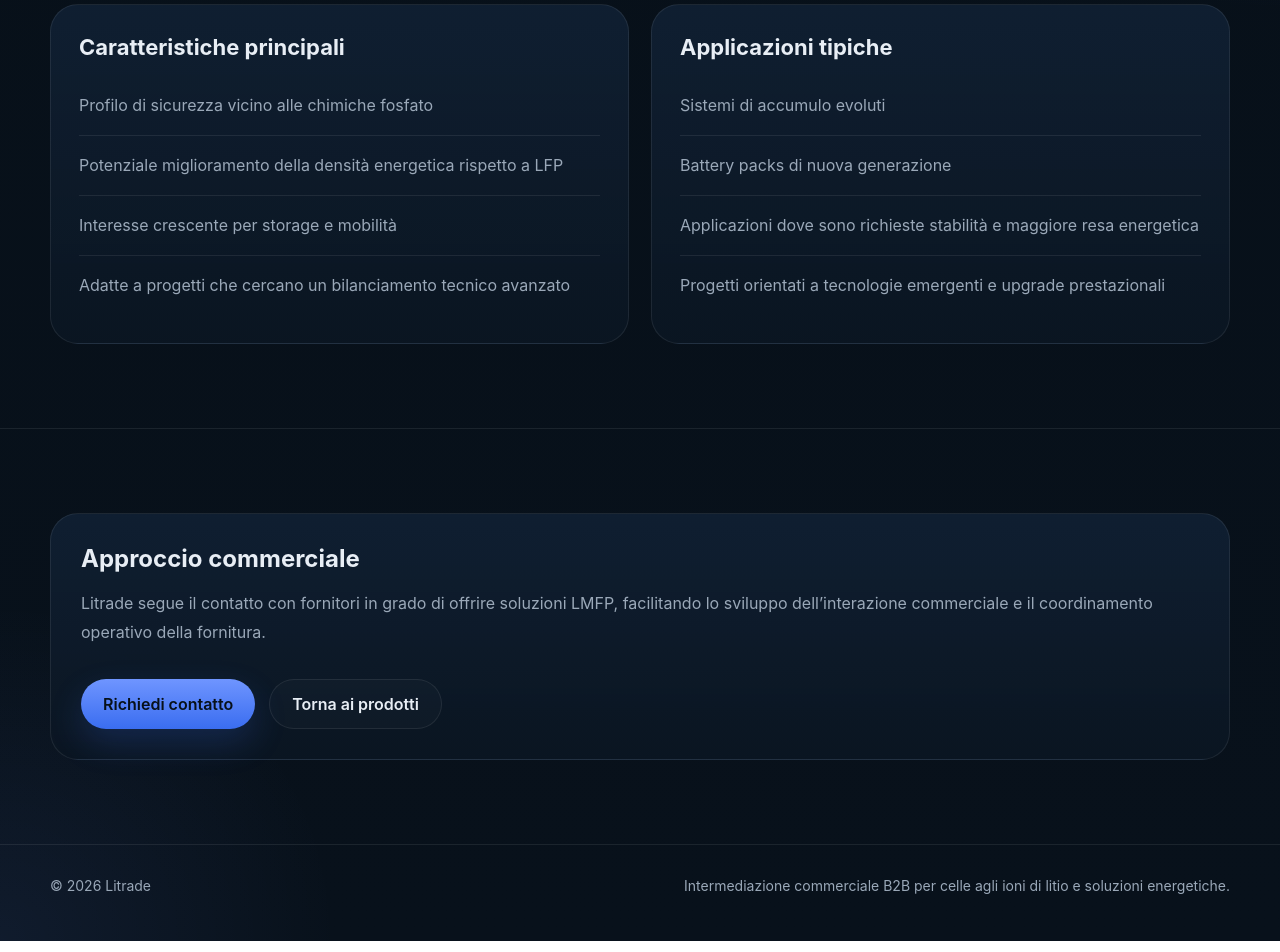
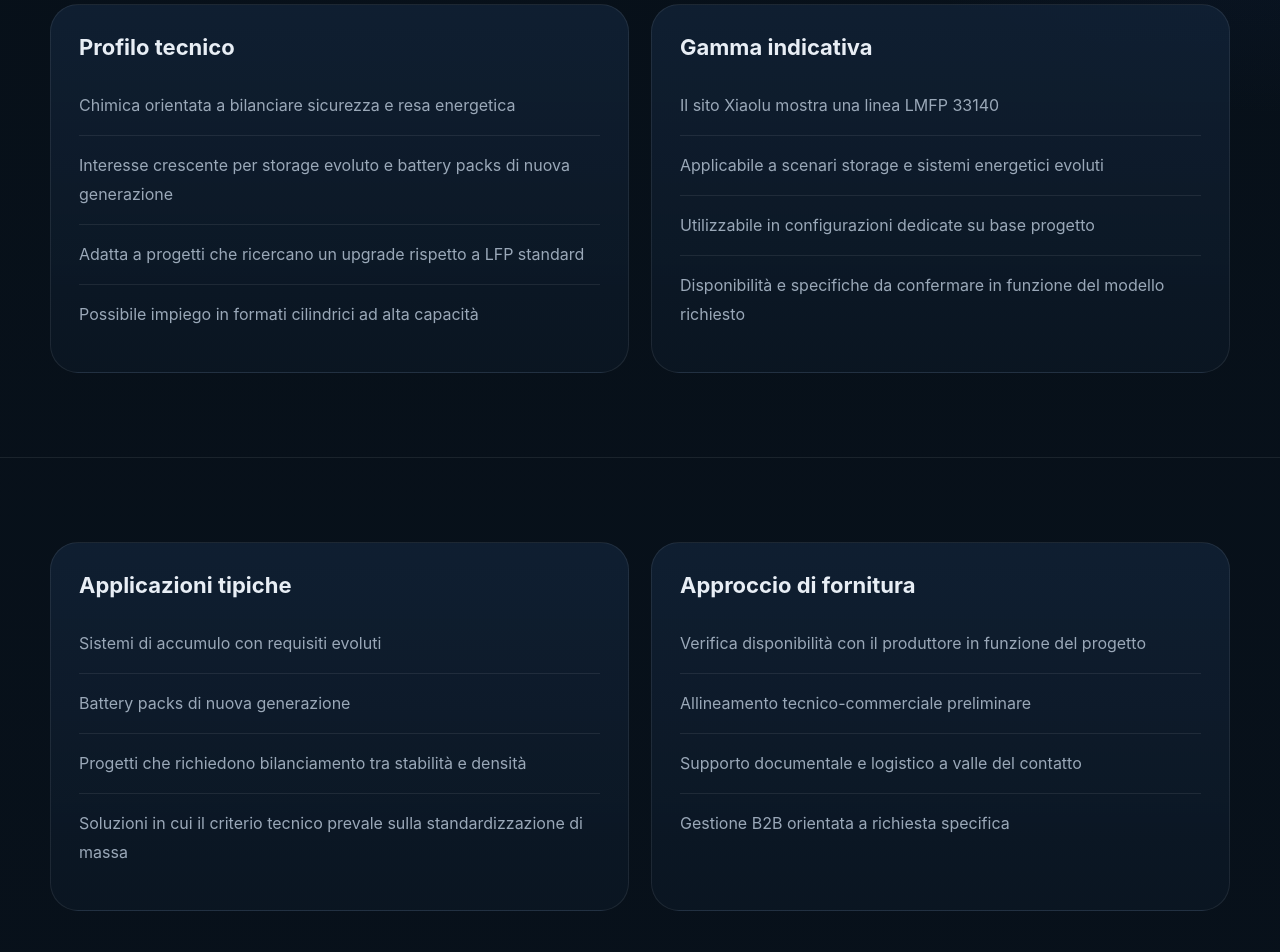
Before and after one commit to LitradeEU/Litrade-site, a Next.js app: page /prodotti/lmfp in a window 1280 px wide. Shown: the part 440-1392 px from the top of the page. Built offline with nearby package versions, Linux system fonts and the light colour scheme.

Commit message:
Update lmfp.js

```diff
--- a/pages/prodotti/lmfp.js
+++ b/pages/prodotti/lmfp.js
@@ -7,10 +7,10 @@ export default function LmfpPage() {
       <section className="page-hero">
         <div className="container">
           <div className="eyebrow">Prodotti · LMFP</div>
-          <h1>Celle LMFP come soluzione intermedia tra stabilità e incremento energetico.</h1>
+          <h1>Celle LMFP per progetti che richiedono stabilità fosfato e miglioramento energetico.</h1>
           <p>
-            Le celle Lithium Manganese Iron Phosphate rappresentano una tecnologia di interesse per applicazioni
-            che richiedono un equilibrio tra sicurezza, durata e un miglioramento prestazionale rispetto alla chimica LFP tradizionale.
+            Le celle LMFP rappresentano una tecnologia di interesse per applicazioni in cui si ricerca un equilibrio
+            tra profilo di sicurezza tipico delle chimiche fosfato e incremento prestazionale rispetto alla LFP tradizionale.
           </p>
         </div>
       </section>
@@ -18,22 +18,46 @@ export default function LmfpPage() {
       <section className="section">
         <div className="container grid-2">
           <div className="card">
-            <h3>Caratteristiche principali</h3>
+            <h3>Profilo tecnico</h3>
             <ul className="list">
-              <li>Profilo di sicurezza vicino alle chimiche fosfato</li>
-              <li>Potenziale miglioramento della densità energetica rispetto a LFP</li>
-              <li>Interesse crescente per storage e mobilità</li>
-              <li>Adatte a progetti che cercano un bilanciamento tecnico avanzato</li>
+              <li>Chimica orientata a bilanciare sicurezza e resa energetica</li>
+              <li>Interesse crescente per storage evoluto e battery packs di nuova generazione</li>
+              <li>Adatta a progetti che ricercano un upgrade rispetto a LFP standard</li>
+              <li>Possibile impiego in formati cilindrici ad alta capacità</li>
             </ul>
           </div>
 
           <div className="card">
+            <h3>Gamma indicativa</h3>
+            <ul className="list">
+              <li>Il sito Xiaolu mostra una linea LMFP 33140</li>
+              <li>Applicabile a scenari storage e sistemi energetici evoluti</li>
+              <li>Utilizzabile in configurazioni dedicate su base progetto</li>
+              <li>Disponibilità e specifiche da confermare in funzione del modello richiesto</li>
+            </ul>
+          </div>
+        </div>
+      </section>
+
+      <section className="section">
+        <div className="container grid-2">
+          <div className="card">
             <h3>Applicazioni tipiche</h3>
             <ul className="list">
-              <li>Sistemi di accumulo evoluti</li>
+              <li>Sistemi di accumulo con requisiti evoluti</li>
               <li>Battery packs di nuova generazione</li>
-              <li>Applicazioni dove sono richieste stabilità e maggiore resa energetica</li>
-              <li>Progetti orientati a tecnologie emergenti e upgrade prestazionali</li>
+              <li>Progetti che richiedono bilanciamento tra stabilità e densità</li>
+              <li>Soluzioni in cui il criterio tecnico prevale sulla standardizzazione di massa</li>
+            </ul>
+          </div>
+
+          <div className="card">
+            <h3>Approccio di fornitura</h3>
+            <ul className="list">
+              <li>Verifica disponibilità con il produttore in funzione del progetto</li>
+              <li>Allineamento tecnico-commerciale preliminare</li>
+              <li>Supporto documentale e logistico a valle del contatto</li>
+              <li>Gestione B2B orientata a richiesta specifica</li>
             </ul>
           </div>
         </div>
@@ -41,10 +65,10 @@ export default function LmfpPage() {
 
       <section className="section">
         <div className="container band">
-          <h3>Approccio commerciale</h3>
+          <h3>Supporto commerciale</h3>
           <p>
-            Litrade segue il contatto con fornitori in grado di offrire soluzioni LMFP,
-            facilitando lo sviluppo dell’interazione commerciale e il coordinamento operativo della fornitura.
+            Litrade facilita il contatto con fornitori in grado di offrire soluzioni LMFP,
+            supportando lo sviluppo dell’interazione commerciale e l’organizzazione operativa della fornitura.
           </p>
           <div className="actions">
             <Link href="/contatti" className="btn-primary">Richiedi contatto</Link>
```
